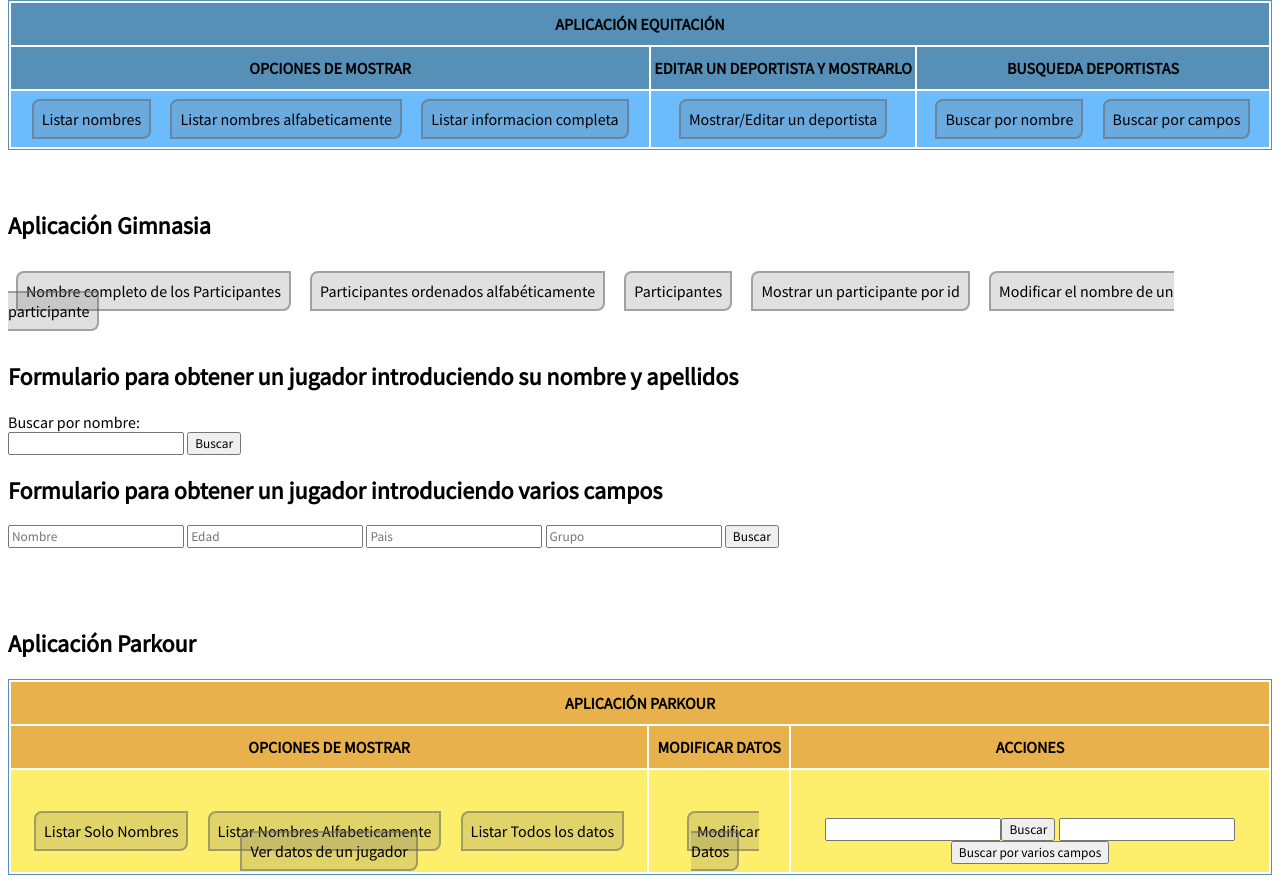
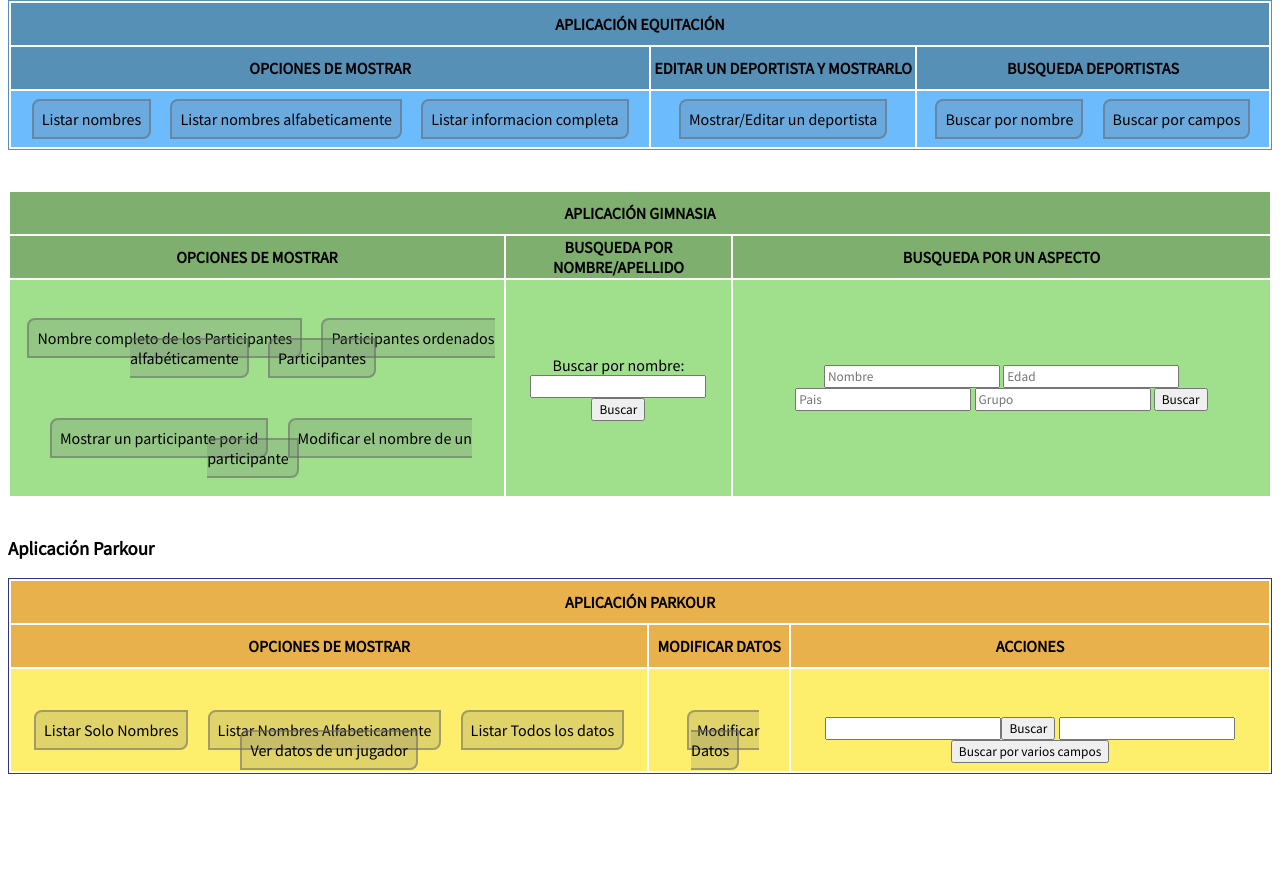
Before and after one commit to UJA-DAGIL-22-23/d-agil-2022-2023-practica-4-bader_carlos_irene_javier_raul, a website: page front-end/static-files/index.html in a window 1280 px wide. Shown: the part 1191-2086 px from the top of the page. After the commit the page ends 1985 px from the top, so only its background shows below. Drawn offline with Linux system fonts and the light colour scheme.

Commit message:
Añado tabla del index de gimnasia con el color de la etiqueta correspondiente de trello

```diff
--- a/front-end/static-files/css/ms-gimnasia.css
+++ b/front-end/static-files/css/ms-gimnasia.css
@@ -8,13 +8,13 @@
 
  table.listado-proyectos {
     width: 100%;
-    border: 1px solid rgba(44, 131, 181, 0.8);
+    border: 1px solid rgba(0, 0, 100, 0.8);
 }
 
 table.listado-proyectos thead th {
     margin: 3px;
     height: 2.5em;
-    background-color: rgba(101, 161, 193, 0.704);
+    background-color: rgba(0, 0, 0, 0.4);
     text-transform: uppercase;
 
 }
@@ -27,7 +27,7 @@ table.listado-proyectos tbody td {
 table.listado-proyectos tbody tr {
     margin: 3px;
     height: 2em;
-    background-color: rgba(182, 229, 255, 0.441)
+    background-color: rgba(0, 0, 100, 0.1)
 }
 
 
@@ -57,3 +57,42 @@ table.listado-proyectostd {
 table.listado-proyectos {
     width: 100%;
 }
+
+
+/**LISTADO TABLA Gimnasia**/
+
+table.listado-tablalgimnasia {
+    width: 100%;
+    border: 1px solid rgba(48, 165, 13, 0.8);
+}
+
+table.listado-tablagimnasia thead th,
+table.listado-tablagimnasia tbody th {
+    margin: 3px;
+    height: 2.5em;
+    background-color: rgba(32, 117, 6, 0.577);
+    text-transform: uppercase;
+
+}
+
+
+table.listado-tablagimnasia tbody td {
+    padding: 0.5em;
+    text-align: center;
+}
+
+table.listado-tablagimnasia tbody tr {
+    margin: 3px;
+    height: 2em;
+    background-color: rgba(127, 213, 101, 0.737)
+}
+table.listado-tablagimnasia thead,
+table.listado-tablagimnasia tbody,
+table.listado-tablagimnasia tr,
+table.listado-tablagimnasia td {
+    text-align: center;
+    margin: 0 auto 0 auto;
+}
+table.listado-tablagimnasia {
+    width: 100%;
+}
--- a/front-end/static-files/css/ms-parkour.css
+++ b/front-end/static-files/css/ms-parkour.css
@@ -7,7 +7,7 @@
 
  table.Aplicacion-Parkour {
     width: 100%;
-    border: 1px solid rgba(14, 97, 153, 0.699);
+    border: 1px solid rgba(0, 0, 100, 0.8);
 }
 
 table.Aplicacion-Parkour thead th,
--- a/front-end/static-files/index.html
+++ b/front-end/static-files/index.html
@@ -327,12 +327,80 @@ Motociclismo.BuscarCumpleVariosCriterios(criterio1term,criterio2term,criterio3te
 
 <!--  Barra de navegación de Gimnasia -->
 <nav>
+    <table class="listado-tablagimnasia">
+        <thead>
+            <tr>
+                <th colspan="4">Aplicación Gimnasia</th>
+            </tr>
+        </thead>
+        <thead>
+            <th>Opciones de mostrar</th><th>Busqueda por nombre/apellido</th><th>Busqueda por un aspecto</th>
+    </thead>
+        <tbody>
+            <tr>
+                <td>
+                    <br></br>
+                    <a href="javascript:Gimnasia.listarPersona()" class="opcion-principal"
+                    title="Realiza un listado de todas las personas que hay en la BBDD">Nombre completo de los Participantes</a>
+                <a href="javascript:Gimnasia.listarAlfb()" class="opcion-principal"
+                    title="Realiza un listado de todas las personas que hay en la BBDD">Participantes ordenados alfabéticamente</a>
+                <a href="javascript:Gimnasia.listar()" class="opcion-principal"
+                    title="Realiza un listado de todas las personas que hay en la BBDD">Participantes</a><br></br>
+                    <br></br>
+                    <a href="javascript:Gimnasia.mostrarP('359558425872433356')" class="opcion-principal"
+                    title="Realiza un listado de todas las personas que hay en la BBDD">Mostrar un participante por id</a>
+
+                    <a href="javascript:Gimnasia.listar2()" class="opcion-principal"
+                    title="Realiza un listado de todas las personas que hay en la BBDD">Modificar el nombre de un participante</a>
+                    <br></br>
+                </td>
+                    <td>
+                       <!-- <h1>Formulario para obtener un jugador introduciendo su nombre y apellidos</h1>-->
+                        <form>
+                           <label>Buscar por nombre:</label>
+                           <br/>
+                           <input type="text" id="search" name="search">
+                           <button type="button" onclick="buscar()">Buscar</button>
+                       </form>
+                       <script>
+                           function buscar(){
+                               var searchTerm=document.getElementById("search").value;
+                               Gimnasia.listarParaForm(searchTerm);
+                           }
+                       </script>
+                    </td>
+                    <td>
+
+                        <!--<h1>Formulario para obtener un jugador introduciendo varios campos</h1>-->
+      <form>
+         <input type="text" id="nomb" name="nomb" placeholder="Nombre">
+         <input type="text" id="eda" name="eda"  placeholder="Edad">
+         <input type="text" id="pai" name="pai" placeholder="Pais">
+         <input type="text" id="grup" name="grup" placeholder="Grupo">
+         <button type="button" onclick="buscarHistoria10()">Buscar</button>
+     </form>
+     <script>
+        function buscarHistoria10(){
+            var term1 = document.getElementById("nomb").value;
+            var term2 = document.getElementById("eda").value;
+            var term3 = document.getElementById("pai").value;
+            var term4 = document.getElementById("grup").value;
+            Gimnasia.historia10(term1,term2,term3,term4);
+         }
+     </script>
+
+                    </td>
+
+            </tr>
+        </tbody>
+    </table>
+<!--<nav>
     <h1>Aplicación Gimnasia</h1>
     <br>
-   <!-- <a href="javascript:Gimnasia.procesarHome()" class="opcion-principal"
+   <a href="javascript:Gimnasia.procesarHome()" class="opcion-principal"
         title="Llama a la ruta / del MS Gimnasia">Home</a>
     <a href="javascript:Gimnasia.procesarAcercaDe()" class="opcion-principal"
-        title="Llama a la ruta /acercade del MS Gimnasia">Acerca de</a>-->
+        title="Llama a la ruta /acercade del MS Gimnasia">Acerca de</a>
     <a href="javascript:Gimnasia.listarPersona()" class="opcion-principal"
         title="Realiza un listado de todas las personas que hay en la BBDD">Nombre completo de los Participantes</a>
     <a href="javascript:Gimnasia.listarAlfb()" class="opcion-principal"
@@ -377,7 +445,7 @@ Motociclismo.BuscarCumpleVariosCriterios(criterio1term,criterio2term,criterio3te
      </script>
 </nav>
 <br></br>
-
+-->
 <!--  Barra de navegación de Parkour -->
 <br>
 <nav>
```
